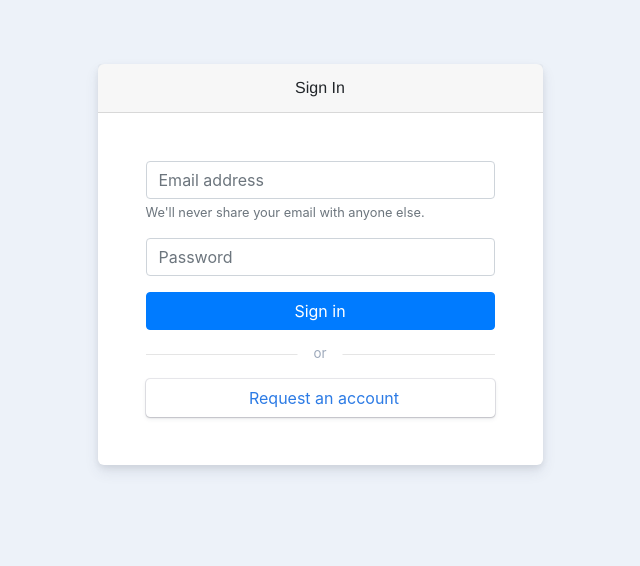
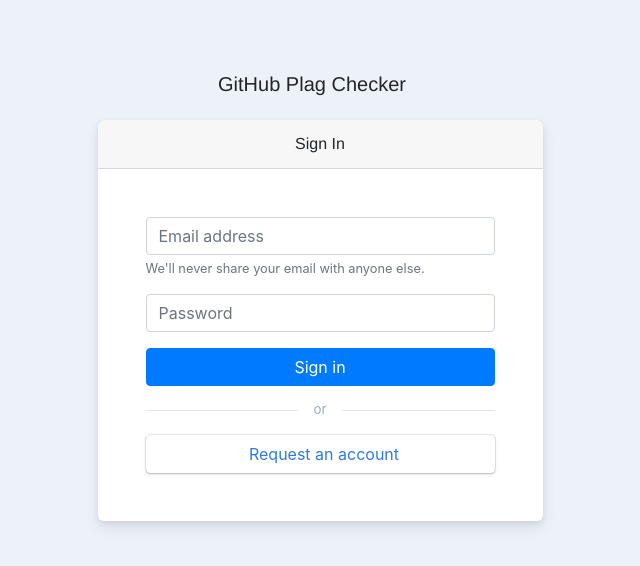
Before and after one commit to efg/GitHub-Plagiarism-Detector, a React (Create React App) app: page / in a window 1280 px wide. Shown: the top 566 px of the page, without its empty margins (320-960 px from the left). Built offline with nearby package versions, Linux system fonts and the light colour scheme.

Commit message:
Minor changes

```diff
--- a/src/components/login/login.js
+++ b/src/components/login/login.js
@@ -43,6 +43,11 @@
                 {/* <form class="sign-in-form" > */}
                     <div class="row flex-center min-vh-50 py-6">
                         <div class="col-sm-10 col-md-8 col-lg-6 col-xl-5">
+                            <div class="col-auto fancy-font">
+                                <p class="navbar-brand">
+                                    GitHub Plag Checker
+                                </p>
+                            </div>
                             <div class="card">
                                 <div class="card-header">
                                     <div class="col-auto fancy-font">
```
Also changed, not shown: 1 other file (tests, documents, lock files or other folders).
